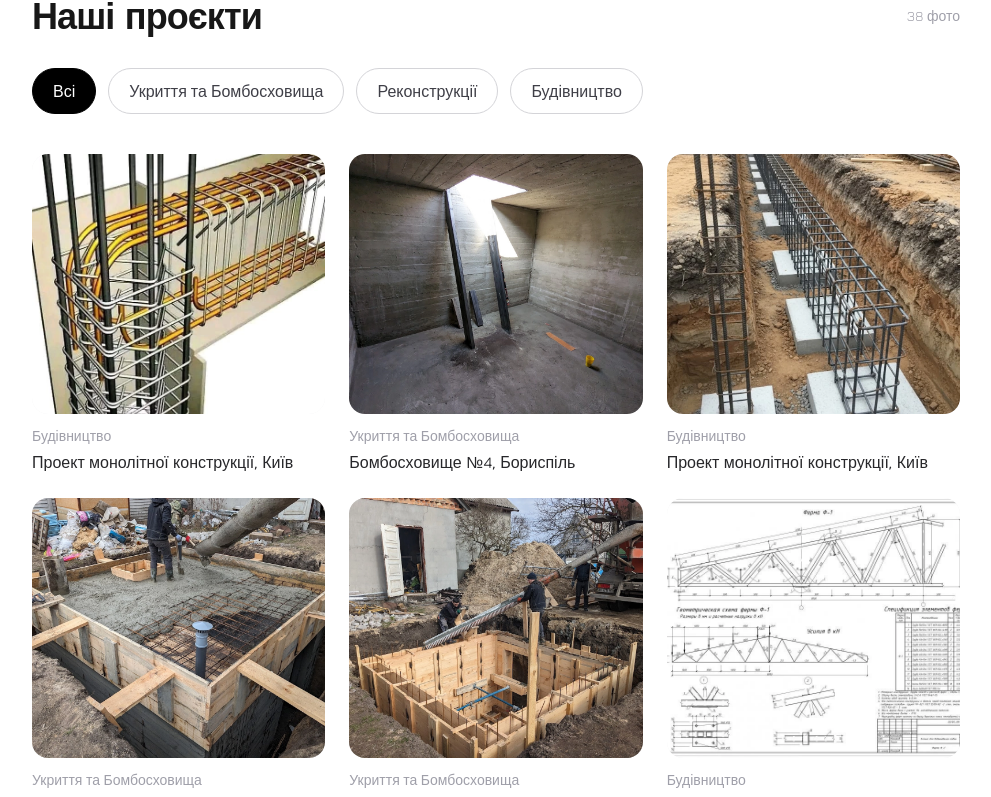
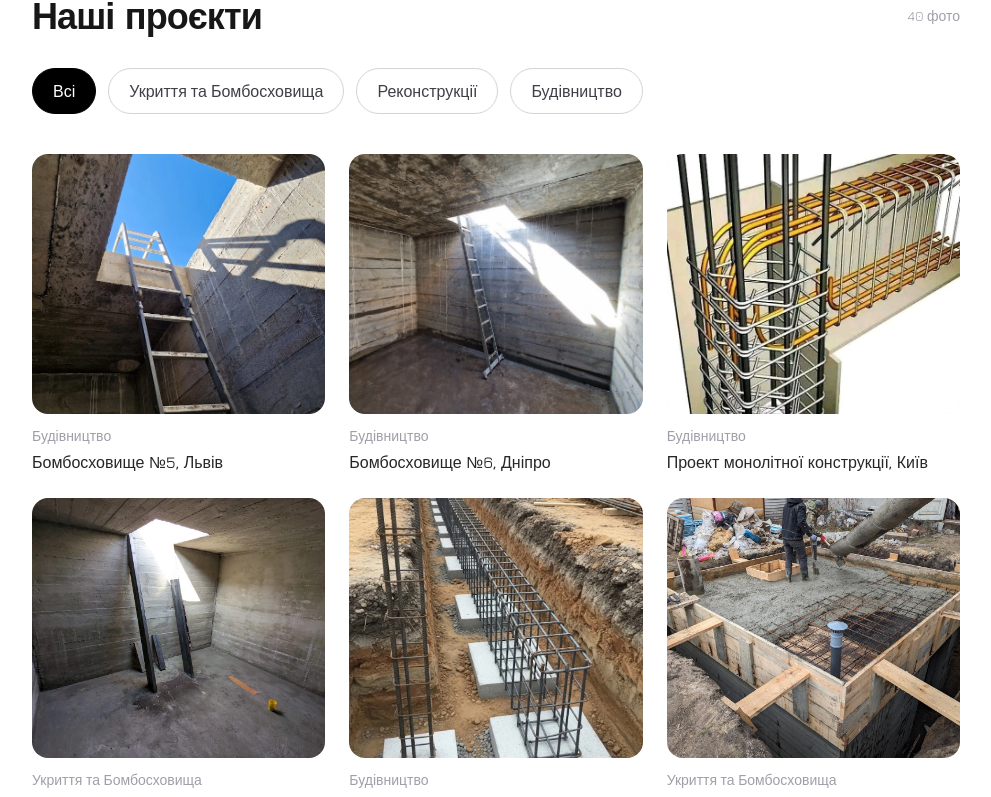
Before and after one commit to DenysKavun/beton-new, a Next.js app: page / in a window 1280 px wide. Shown: the part 1368-2165 px from the top of the page, without its empty margins (144-1135 px from the left). Built offline with nearby package versions, Linux system fonts and the light colour scheme.

Commit message:
Update Gallery.tsx

```diff
--- a/app/components/Gallery.tsx
+++ b/app/components/Gallery.tsx
@@ -11,6 +11,8 @@ type Project = {
 
 const projects: Project[] = [
   // Укриття та Бомбосховища
+   { src: '/projects/shelters/shelter11.webp', alt: 'Будівництво 1', category: 'Будівництво', title: 'Бомбосховище №5, Львів' },
+  { src: '/projects/shelters/shelter12.webp', alt: 'Будівництво 1', category: 'Будівництво', title: 'Бомбосховище №6, Дніпро' },
   { src: '/projects/construction/project1.webp', alt: 'Будівництво 1', category: 'Будівництво', title: 'Проект монолітної конструкції, Київ' },
   { src: '/projects/shelters/shelter10.webp', alt: 'Бомбосховище 3', category: 'Укриття та Бомбосховища', title: 'Бомбосховище №4, Бориспіль' },
   { src: '/projects/construction/project3.webp', alt: 'Будівництво 1', category: 'Будівництво', title: 'Проект монолітної конструкції, Київ' },
```
